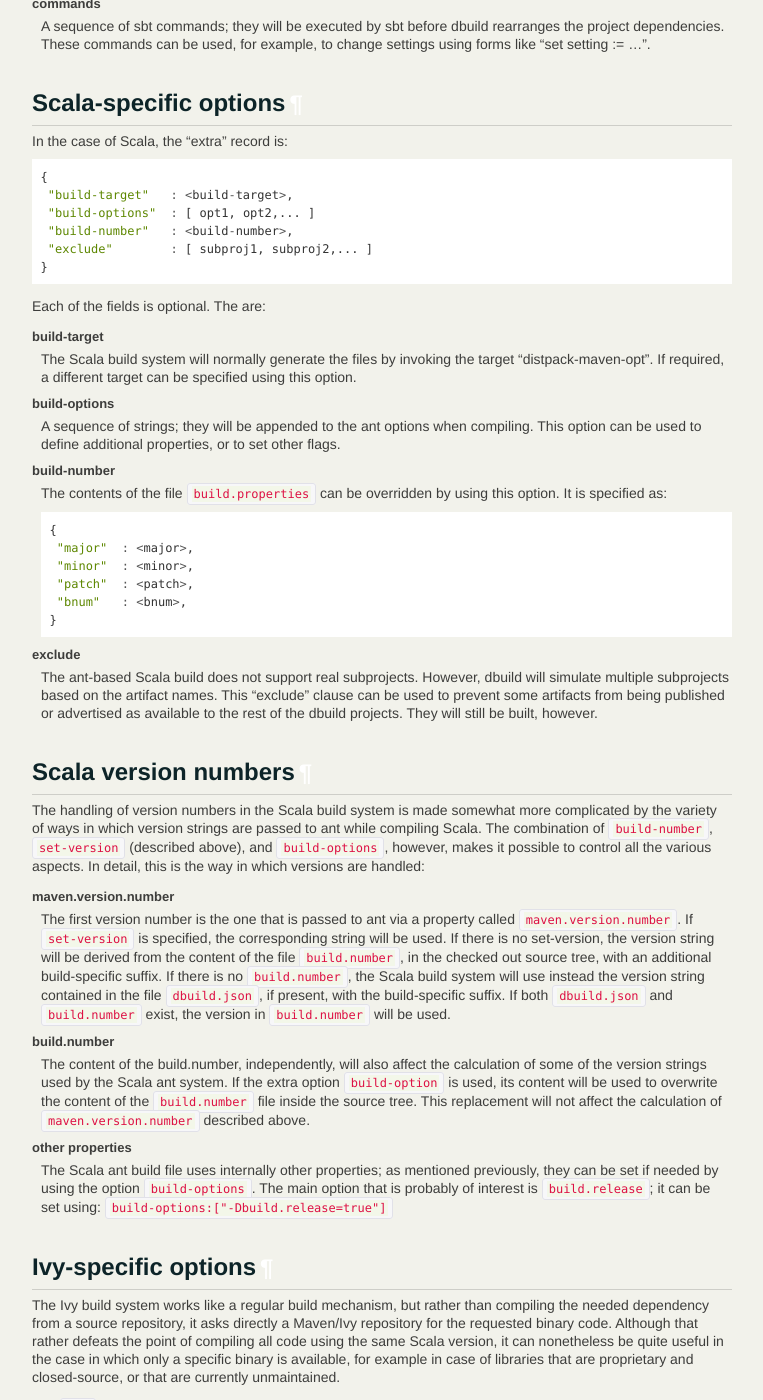
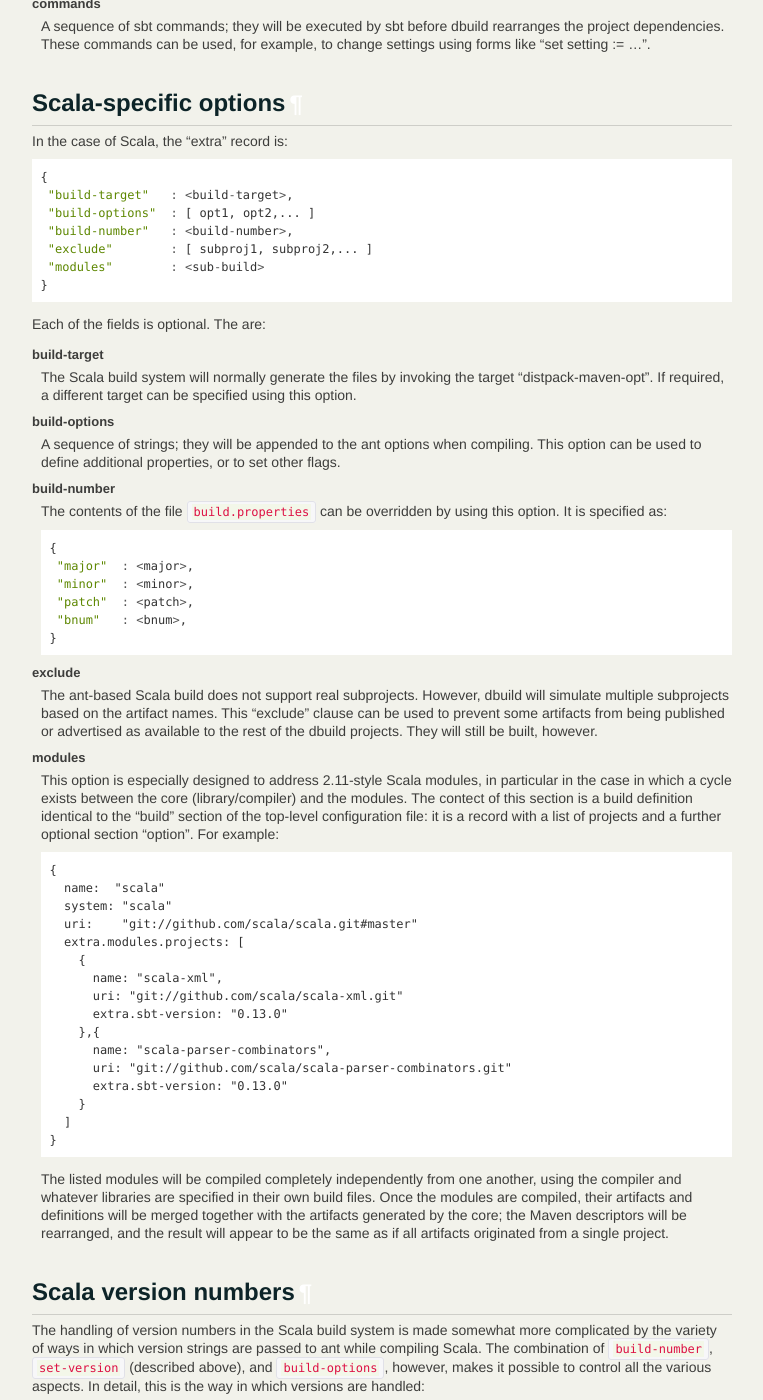
Before and after one commit to lightbend-labs/dbuild, a Sphinx documentation site: the page built from docs/src/sphinx/dbuild.rst, in a window 1280 px wide and 1400 px high, scrolled down 4278 px. Shown: the whole window, without its empty margins (138-901 px from the left). Built offline with Sphinx 7.4.7, drawn with Linux system fonts in a browser that asks for light colours.

Commit message:
Documentation for the new Scala modules feature

```diff
--- a/docs/src/sphinx/dbuild.rst
+++ b/docs/src/sphinx/dbuild.rst
@@ -285,6 +285,7 @@
     "build-options"  : [ opt1, opt2,... ]
     "build-number"   : <build-number>,
     "exclude"        : [ subproj1, subproj2,... ]
+    "modules"        : <sub-build>
    }
 
 Each of the fields is optional. The are:
@@ -318,6 +319,42 @@
   This "exclude" clause can be used to prevent some artifacts from being
   published or advertised as available to the rest of the dbuild projects.
   They will still be built, however.
+
+modules
+  This option is especially designed to address 2.11-style Scala modules,
+  in particular in the case in which a cycle exists between the core
+  (library/compiler) and the modules. The contect of this section is
+  a build definition identical to the "build" section of the top-level
+  configuration file: it is a record with a list of projects and a
+  further optional section "option". For example:
+
+  .. code-block:: text
+
+    {
+      name:  "scala"
+      system: "scala"
+      uri:    "git://github.com/scala/scala.git#master"
+      extra.modules.projects: [
+        {
+          name: "scala-xml",
+          uri: "git://github.com/scala/scala-xml.git"
+          extra.sbt-version: "0.13.0"
+        },{
+          name: "scala-parser-combinators",
+          uri: "git://github.com/scala/scala-parser-combinators.git"
+          extra.sbt-version: "0.13.0"
+        }
+      ]
+    }
+
+  The listed modules will be compiled completely independently
+  from one another, using the compiler and whatever libraries
+  are specified in their own build files. Once the modules are
+  compiled, their artifacts and definitions will be merged
+  together with the artifacts generated by the core; the Maven
+  descriptors will be rearranged, and the result will appear
+  to be the same as if all artifacts originated from a single
+  project.
 
 Scala version numbers
 ---------------------
```
